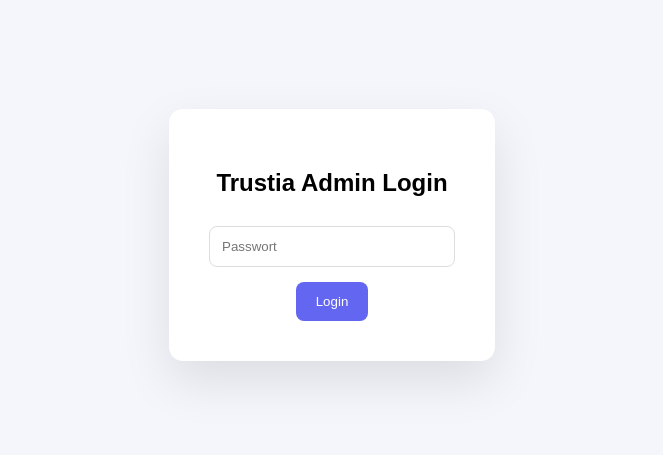
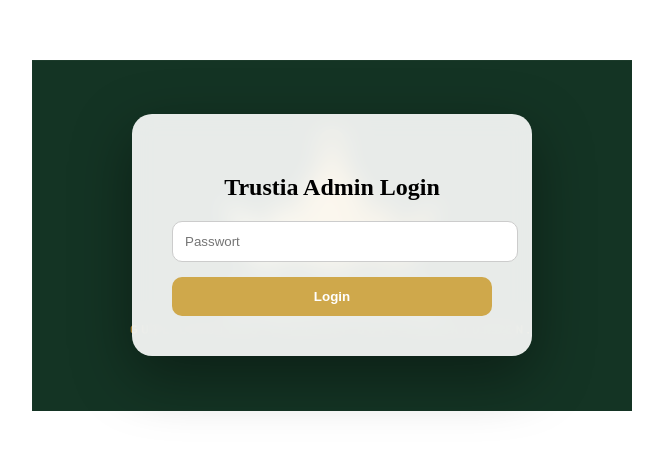
Before and after one commit to springobmarcel-creator/trustia, a Next.js app: page /admin in a window 1280 px wide. Shown: the part 173-628 px from the top of the page, without its empty margins (308-971 px from the left). Built offline with nearby package versions, Linux system fonts and the light colour scheme.

Commit message:
Update admin.js

```diff
--- a/pages/admin.js
+++ b/pages/admin.js
@@ -9,15 +9,33 @@ const [name,setName] = useState("")
 const [token,setToken] = useState("")
 const [link,setLink] = useState("")
 
+const ADMIN_PASSWORD = "trustia123"
+
+
+function login(){
+
+if(password === ADMIN_PASSWORD){
+
+setLoggedIn(true)
+
+}else{
+
+alert("Falsches Passwort")
+
+}
+
+}
+
+
 async function saveSalon(){
 
-await fetch("https://jfomycwzljazcjructsy.supabase.co/rest/v1/salons",{
+await fetch("https://jfomycvzljazcjruetsy.supabase.co/rest/v1/salons",{
 
 method:"POST",
 
 headers:{
-"apikey":"sb_publishable_4m-kPvQvfLSdTQC6Qw7EHg_CfcnbNCl",
-"Authorization":"Bearer sb_publishable_4m-kPvQvfLSdTQC6Qw7EHg_CfcnbNCl",
+"apikey":"sb_publishable_4m-kPvQvfLsDTQC6Qw7EHg_CfcnbNCl",
+"Authorization":"Bearer sb_publishable_4m-kPvQvfLsDTQC6Qw7EHg_CfcnbNCl",
 "Content-Type":"application/json"
 },
 
@@ -31,7 +49,7 @@ google_place_id:link
 
 })
 
-alert("Salon gespeichert!")
+alert("Salon gespeichert")
 
 setName("")
 setToken("")
@@ -44,23 +62,32 @@ if(!loggedIn){
 return(
 
 <div style={{
-height:"100vh",
+
+minHeight:"100vh",
 display:"flex",
+alignItems:"center",
 justifyContent:"center",
-alignItems:"center",
-background:"#f4f6fb",
-fontFamily:"Arial"
+background:"linear-gradient(135deg,#0f5132,#0b3d2e)",
+backgroundImage:"url('/trustia-logo.png')",
+backgroundSize:"600px",
+backgroundRepeat:"no-repeat",
+backgroundPosition:"center"
+
 }}>
 
 <div style={{
-background:"white",
+
+background:"rgba(255,255,255,0.9)",
+backdropFilter:"blur(12px)",
 padding:"40px",
-borderRadius:"14px",
-boxShadow:"0 20px 50px rgba(0,0,0,0.1)",
-textAlign:"center"
+borderRadius:"20px",
+boxShadow:"0 20px 60px rgba(0,0,0,0.4)",
+textAlign:"center",
+width:"320px"
+
 }}>
 
-<h2>Trustia Admin Login</h2>
+<h2 style={{marginBottom:20}}>Trustia Admin Login</h2>
 
 <input
 type="password"
@@ -68,41 +95,34 @@ placeholder="Passwort"
 value={password}
 onChange={(e)=>setPassword(e.target.value)}
 style={{
+
+width:"100%",
 padding:"12px",
-marginTop:"10px",
-width:"220px",
-borderRadius:"8px",
-border:"1px solid #ddd"
+borderRadius:"10px",
+border:"1px solid #ccc",
+marginBottom:"15px"
+
 }}
 />
 
-<br/>
+<button
+onClick={login}
+style={{
 
-<button
-style={{
-marginTop:"15px",
-padding:"12px 20px",
-background:"#6366F1",
-color:"white",
+width:"100%",
+padding:"12px",
+background:"#cfa84b",
+color:"#fff",
 border:"none",
-borderRadius:"8px",
-cursor:"pointer"
-}}
-onClick={()=>{
-
-if(password==="trustia123"){
-
-setLoggedIn(true)
-
-}else{
-
-alert("Falsches Passwort")
-
-}
+borderRadius:"10px",
+cursor:"pointer",
+fontWeight:"bold"
 
 }}
 >
+
 Login
+
 </button>
 
 </div>
@@ -116,50 +136,57 @@ Login
 return(
 
 <div style={{
-padding:"50px",
-fontFamily:"Arial",
-background:"#f4f6fb",
-minHeight:"100vh"
+
+minHeight:"100vh",
+background:"linear-gradient(135deg,#0f5132,#0b3d2e)",
+padding:"60px",
+color:"white"
+
 }}>
 
-<h1>Trustia Admin</h1>
+<div style={{
 
-<div style={{
-background:"white",
-padding:"30px",
-borderRadius:"12px",
-marginTop:"20px",
-maxWidth:"500px",
-boxShadow:"0 20px 40px rgba(0,0,0,0.05)"
+maxWidth:"600px",
+margin:"auto",
+background:"rgba(255,255,255,0.95)",
+padding:"40px",
+borderRadius:"20px",
+boxShadow:"0 20px 60px rgba(0,0,0,0.3)",
+color:"#333"
+
 }}>
 
-<h2>Neuen Salon anlegen</h2>
+<h1 style={{marginBottom:30}}>Trustia Admin</h1>
+
+<h3>Neuen Salon anlegen</h3>
 
 <input
 placeholder="Salon Name"
 value={name}
 onChange={(e)=>setName(e.target.value)}
 style={{
-display:"block",
-marginTop:"10px",
-padding:"10px",
+
 width:"100%",
-borderRadius:"6px",
-border:"1px solid #ddd"
+padding:"12px",
+borderRadius:"10px",
+border:"1px solid #ccc",
+marginBottom:"15px"
+
 }}
 />
 
 <input
-placeholder="Token (z.B. glowkoeln)"
+placeholder="Token"
 value={token}
 onChange={(e)=>setToken(e.target.value)}
 style={{
-display:"block",
-marginTop:"10px",
-padding:"10px",
+
 width:"100%",
-borderRadius:"6px",
-border:"1px solid #ddd"
+padding:"12px",
+borderRadius:"10px",
+border:"1px solid #ccc",
+marginBottom:"15px"
+
 }}
 />
 
@@ -168,30 +195,34 @@ placeholder="Google Bewertungslink"
 value={link}
 onChange={(e)=>setLink(e.target.value)}
 style={{
-display:"block",
-marginTop:"10px",
-padding:"10px",
+
 width:"100%",
-borderRadius:"6px",
-border:"1px solid #ddd"
+padding:"12px",
+borderRadius:"10px",
+border:"1px solid #ccc",
+marginBottom:"20px"
+
 }}
 />
 
 <button
 onClick={saveSalon}
 style={{
-marginTop:"20px",
-padding:"12px",
+
+padding:"14px",
 width:"100%",
-background:"#6366F1",
+background:"#cfa84b",
 color:"white",
 border:"none",
-borderRadius:"8px",
-cursor:"pointer",
-fontSize:"16px"
+borderRadius:"10px",
+fontWeight:"bold",
+cursor:"pointer"
+
 }}
 >
+
 Salon speichern
+
 </button>
 
 </div>
```
